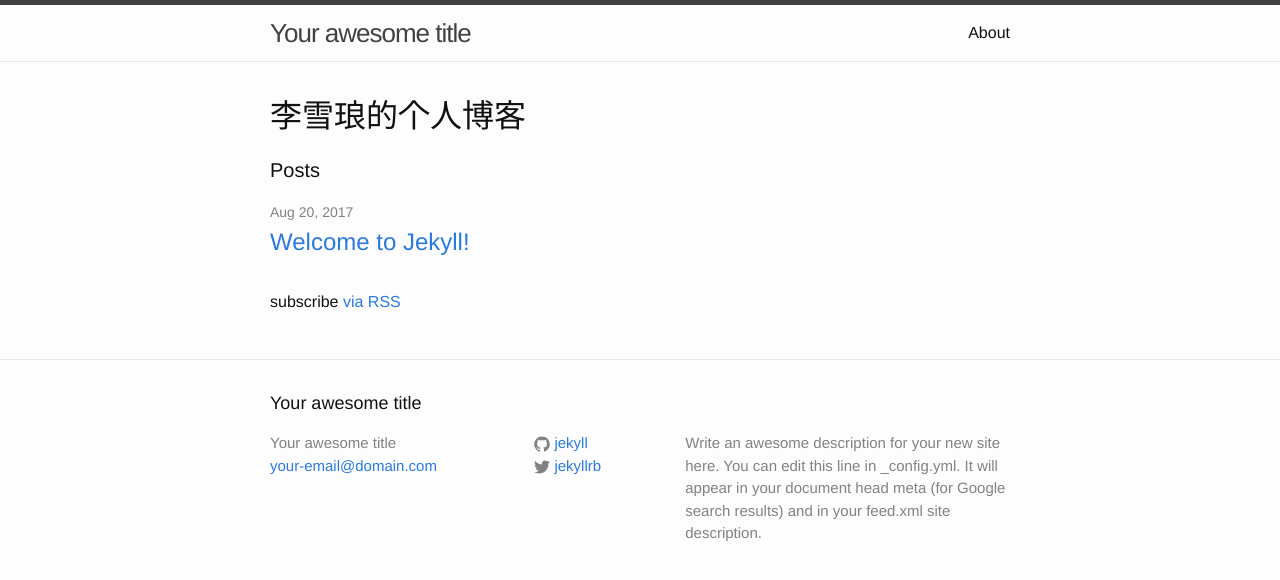
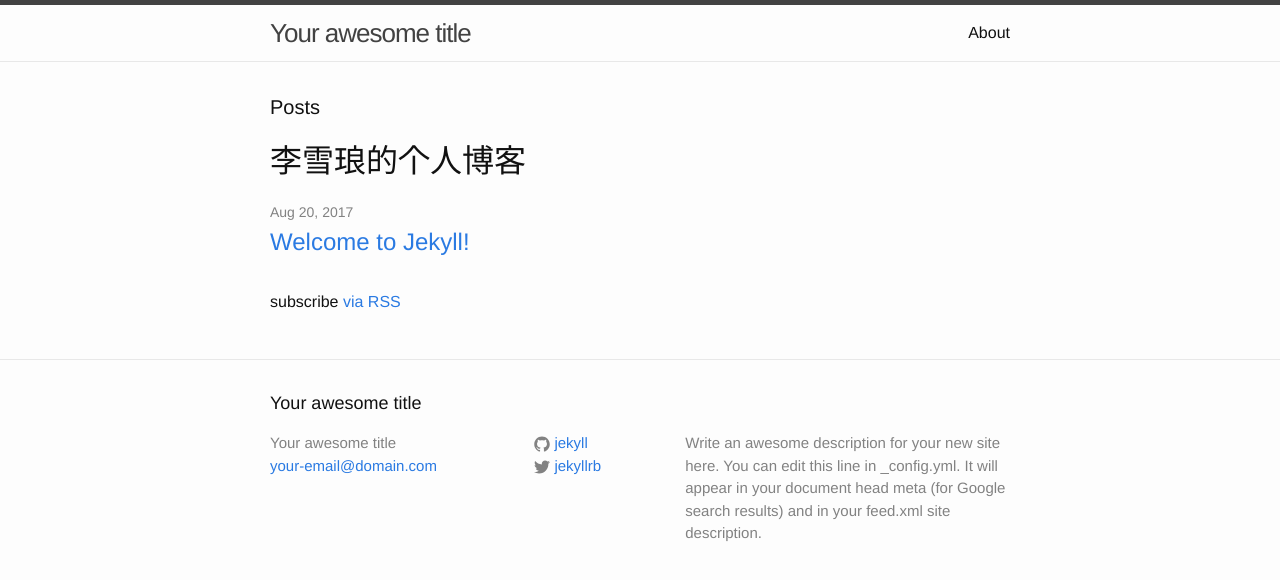
Before and after one commit to HuskyLi/HuskyLi.github.io, a Jekyll site: the page built from index.html, in a window 1280 px wide. Shown: the top 580 px of the page. Built offline with Jekyll 4.4.1, drawn with Linux system fonts in a browser that asks for light colours.

Commit message:
第二个更改
第二个

```diff
--- a/index.html
+++ b/index.html
@@ -3,9 +3,9 @@ layout: default
 ---
 
 <div class="home">
+
+  <h1 class="page-heading">Posts</h1>
   <h1>李雪琅的个人博客</h1>
-  <h1 class="page-heading">Posts</h1>
-
   <ul class="post-list">
     {% for post in site.posts %}
       <li>
```
